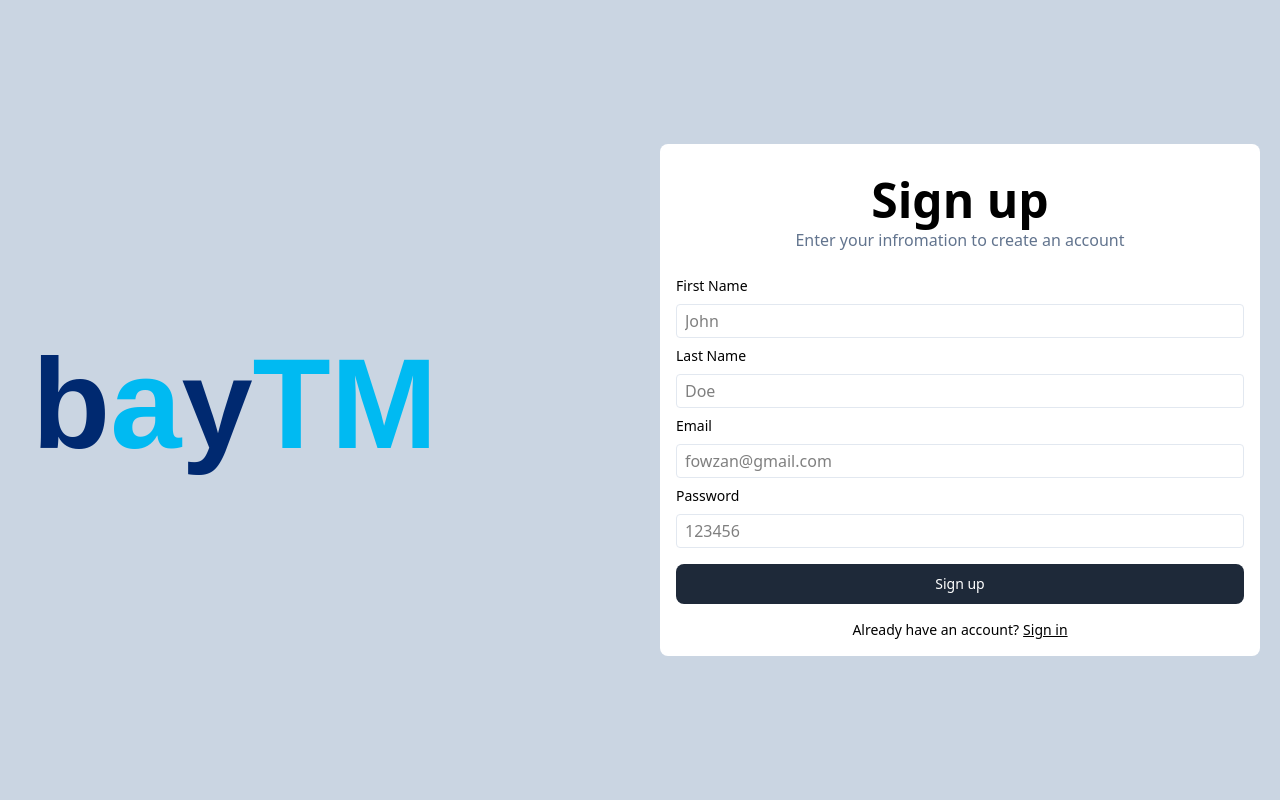
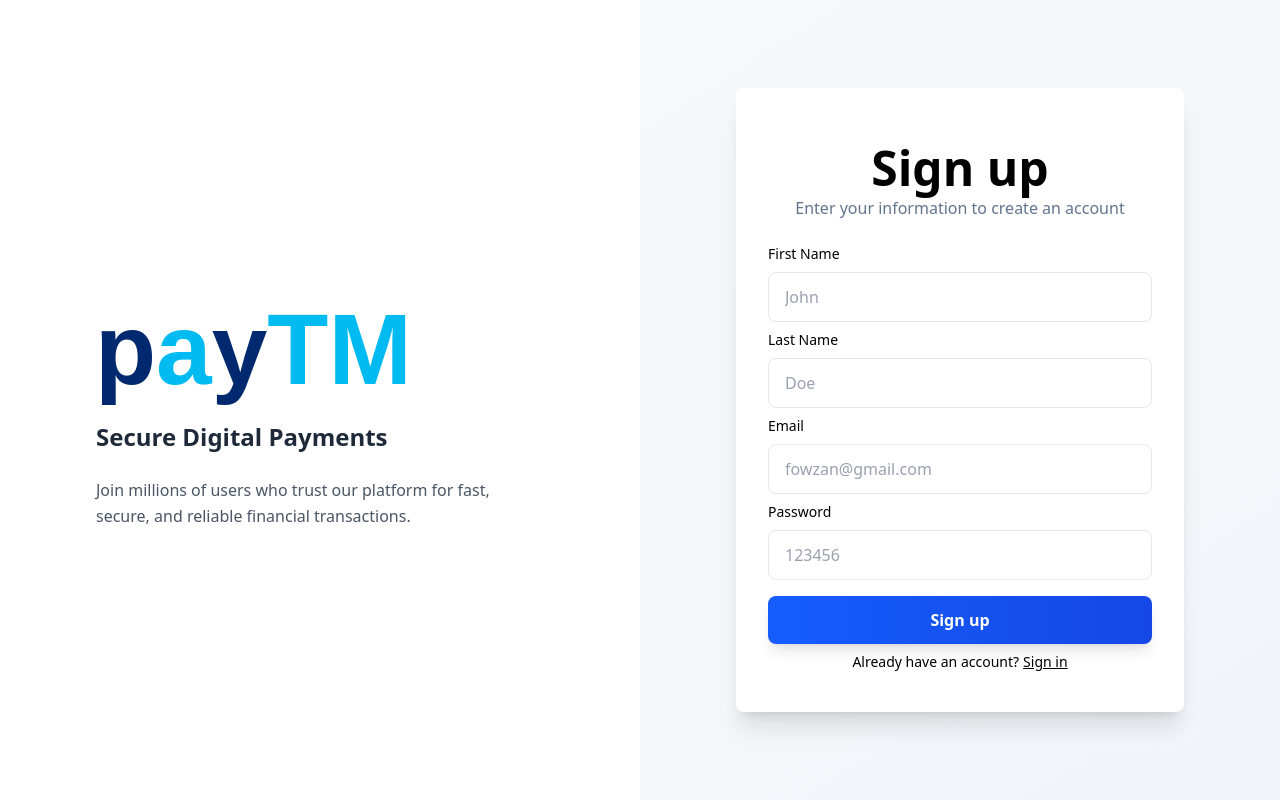
Before and after one commit to fowzan2744/paytm-clone, a React (Vite) app in the folder frontend/: page / in a window 1280 px wide. Built offline with nearby package versions, Linux system fonts and the light colour scheme.

Commit message:
frontend beautification

```diff
--- a/frontend/src/components/Appbar.jsx
+++ b/frontend/src/components/Appbar.jsx
@@ -28,7 +28,27 @@ export const Appbar = () => {
 
   return (
     <div className="shadow h-16 flex justify-between items-center px-4 relative">
-      <div className="text-lg font-semibold">bayTM App</div>
+      <div className="text-center ">
+  <svg
+      className="w-20 h-10 sm:w-60 sm:h-24 md:w-80 md:h-28 lg:w-[250px] lg:h-[250px]"
+      viewBox="0 0 220 60"
+      fill="none"
+      xmlns="http://www.w3.org/2000/svg"
+    >
+      <text
+        x="10"
+        y="45"
+        fontFamily="Arial, sans-serif"
+        fontWeight="bold"
+        fontSize="40"
+      >
+        <tspan fill="#002970">p</tspan>
+        <tspan fill="#00baf2">a</tspan>
+        <tspan fill="#002970">y</tspan>
+        <tspan fill="#00baf2">TM</tspan>
+      </text>
+    </svg>
+    </div>
       <div className="flex items-center gap-3 relative">
         <div className="flex flex-col items-end mr-2">
           <span className="text-xs text-gray-500">Signed in as</span>
--- a/frontend/src/components/Button.jsx
+++ b/frontend/src/components/Button.jsx
@@ -1,3 +1,3 @@
 export function Button({label, onClick}) {
-    return <button onClick={onClick} type="button" class=" w-full text-white bg-gray-800 hover:bg-gray-900 focus:outline-none focus:ring-4 focus:ring-gray-300 font-medium rounded-lg text-sm px-5 py-2.5 me-2 mb-2">{label}</button>
+    return <button onClick={onClick} type="button"  className="w-full bg-gradient-to-r from-blue-600 to-blue-700 hover:from-blue-700 hover:to-blue-800 text-white font-semibold py-3 px-4 rounded-lg transition-all duration-200 shadow-lg hover:shadow-xl transform hover:translate-y-[-1px]">{label}</button>
 }
--- a/frontend/src/components/Heading.jsx
+++ b/frontend/src/components/Heading.jsx
@@ -1,5 +1,5 @@
 export function Heading({label}){
-    return <div className="font-bold text-5xl pt-6">
+    return <div className="font-bold text-5xl pt-6 text-center ">
     {label}
     </div>
 }
--- a/frontend/src/components/InputBox.jsx
+++ b/frontend/src/components/InputBox.jsx
@@ -4,6 +4,6 @@ export function InputBox({label, placeholder, onChange}) {
     <div className="text-sm font-medium text-left py-2">
         {label}
     </div>
-    <input onChange={onChange} placeholder={placeholder} className="w-full px-2 py-1 border rounded border-slate-200" />
+    <input onChange={onChange} placeholder={placeholder} className="w-full px-4 py-3 border border-gray-200 rounded-lg focus:ring-2 focus:ring-blue-500 focus:border-transparent outline-none transition-all duration-200 text-gray-900 placeholder-gray-400"/>
     </div>
 }
--- a/frontend/src/components/SubHeading.jsx
+++ b/frontend/src/components/SubHeading.jsx
@@ -1,5 +1,5 @@
 export function SubHeading({label}) {
-    return <div className="text-slate-500 text-md pt-1 px-4 pb-4">
+    return <div className="text-slate-500 text-md pt-1 px-4 pb-4 text-center">
     {label}
     </div>
 }
--- a/frontend/src/components/Users.jsx
+++ b/frontend/src/components/Users.jsx
@@ -41,7 +41,7 @@ function User({user}) {
                     {user.firstName[0]}
                 </div>
             </div>
-            <div className="flex flex-col justify-center h-ful">
+            <div className="flex flex-col justify-center h-ful text-xl font-light underline">
                 <div>
                     {user.firstName} {user.lastName}
                 </div>
--- a/frontend/src/pages/Signin.jsx
+++ b/frontend/src/pages/Signin.jsx
@@ -13,20 +13,42 @@ export const Signin = () => {
     const [password, setPassword] = useState("");
 
     const navigate = useNavigate();
-    return <div className="bg-slate-300 h-screen grid grid-cols-2 justify-center items-center  ">
-        <div className=" flex justify-center items-center">
-    <svg width="1000" height="250" viewBox="0 0 200 60" fill="none" xmlns="http://www.w3.org/2000/svg">
-      <text x="10" y="45" fontFamily="Arial, sans-serif" fontWeight="bold" fontSize="40">
-        <tspan fill="#002970">b</tspan>
+    return <div className="min-h-screen bg-gradient-to-br from-slate-50 to-slate-100 flex flex-col lg:flex-row">
+
+      <div className="flex justify-center items-center p-8 lg:w-1/2 bg-white flex-row lg:flex-col  ">
+  <div className="text-center ">
+  <svg
+      className="w-40 h-16 sm:w-60 sm:h-24 md:w-80 md:h-28 lg:w-[500px] lg:h-[150px]"
+      viewBox="0 0 200 60"
+      fill="none"
+      xmlns="http://www.w3.org/2000/svg"
+    >
+      <text
+        x="10"
+        y="45"
+        fontFamily="Arial, sans-serif"
+        fontWeight="bold"
+        fontSize="40"
+      >
+        <tspan fill="#002970">p</tspan>
         <tspan fill="#00baf2">a</tspan>
         <tspan fill="#002970">y</tspan>
         <tspan fill="#00baf2">TM</tspan>
       </text>
     </svg>
-  </div>
+    </div>
+          <div className="max-w-md mx-auto text-gray-600">
+            <h2 className="text-2xl font-semibold text-gray-800 mb-6">
+              Secure Digital Payments
+            </h2>
+            <p className="text-base leading-relaxed">
+              Join millions of users who trust our platform for fast, secure, and reliable financial transactions.
+            </p>
+          </div>
+    </div>
 
-    <div className="flex flex-col justify-center items-center ">
-    <div className="rounded-lg bg-white w-150 text-center p-2 h-max px-4">
+    <div className="flex justify-center items-center p-4 lg:w-1/2">
+    <div className="bg-white w-full max-w-md rounded-lg shadow-xl p-6 md:p-8">
         <Heading label={"Sign in"} />
         <SubHeading label={"Enter your credentials to access your account"} />
         <InputBox  onChange={e => {
@@ -36,14 +58,35 @@ export const Signin = () => {
         setPassword(e.target.value);
         }} placeholder="123456" label={"Password"} />
         <div className="pt-4">
-        <Button onClick={async () => {
-            const response = await axios.post("https://paytm-clone-backend-d7xc.onrender.com/api/v1/user/signin", {
-            email,
-            password,
-            });
-            localStorage.setItem("token", response.data.token)
-            navigate("/dashboard")
-        }} label={"Sign in"} />
+       <Button
+  onClick={async () => {
+    try {
+      const response = await axios.post(
+        "https://paytm-clone-backend-d7xc.onrender.com/api/v1/user/signin",
+        {
+          email,
+          password,
+        }
+      );
+
+      localStorage.setItem("token", response.data.token);
+      navigate("/dashboard");
+    } catch (error) {
+     if (
+        error.response &&
+        error.response.data &&
+        error.response.data.message === "Error while logging in"
+      ) {
+        alert("Invalid credentials. Please try again.");
+      } else {
+        alert("Sign in failed. Please try again.");
+        console.error(error);
+          }
+        }
+      }}
+      label="Sign in"
+    />
+
         </div>
         <BottomWarning label={"Don't have an account?"} buttonText={"Sign up"} to={"/signup"} />
     </div>
--- a/frontend/src/pages/Signup.jsx
+++ b/frontend/src/pages/Signup.jsx
@@ -1,11 +1,11 @@
-import { useState } from "react"
-import { BottomWarning } from "../components/BottomWarning"
-import { Button } from "../components/Button"
-import { Heading } from "../components/Heading"
-import { InputBox } from "../components/InputBox"
-import { SubHeading } from "../components/SubHeading"
+import { useState } from "react";
+import { BottomWarning } from "../components/BottomWarning";
+import { Button } from "../components/Button";
+import { Heading } from "../components/Heading";
+import { InputBox } from "../components/InputBox";
+import { SubHeading } from "../components/SubHeading";
 import axios from "axios";
-import { useNavigate } from "react-router-dom"
+import { useNavigate } from "react-router-dom";
 
 export const Signup = () => {
   const [firstName, setFirstName] = useState("");
@@ -14,50 +14,108 @@ export const Signup = () => {
   const [password, setPassword] = useState("");
   const navigate = useNavigate();
 
-    return <div className="bg-slate-300 h-screen grid grid-cols-2 justify-center">
-
-       <div className=" flex justify-center items-center">
-    <svg width="1000" height="250" viewBox="0 0 200 60" fill="none" xmlns="http://www.w3.org/2000/svg">
-      <text x="10" y="45" fontFamily="Arial, sans-serif" fontWeight="bold" fontSize="40">
-        <tspan fill="#002970">b</tspan>
+  return (
+    <div className="min-h-screen bg-gradient-to-br from-slate-50 to-slate-100 flex flex-col lg:flex-row">
+      <div className="flex justify-center items-center p-8 lg:w-1/2 bg-white flex-row lg:flex-col  ">
+  <div className="text-center ">
+  <svg
+      className="w-40 h-16 sm:w-60 sm:h-24 md:w-80 md:h-28 lg:w-[500px] lg:h-[150px]"
+      viewBox="0 0 200 60"
+      fill="none"
+      xmlns="http://www.w3.org/2000/svg"
+    >
+      <text
+        x="10"
+        y="45"
+        fontFamily="Arial, sans-serif"
+        fontWeight="bold"
+        fontSize="40"
+      >
+        <tspan fill="#002970">p</tspan>
         <tspan fill="#00baf2">a</tspan>
         <tspan fill="#002970">y</tspan>
         <tspan fill="#00baf2">TM</tspan>
       </text>
     </svg>
     </div>
+          <div className="max-w-md mx-auto text-gray-600">
+            <h2 className="text-2xl font-semibold text-gray-800 mb-6">
+              Secure Digital Payments
+            </h2>
+            <p className="text-base leading-relaxed">
+              Join millions of users who trust our platform for fast, secure, and reliable financial transactions.
+            </p>
+          </div>
+        </div>
 
-    <div className="flex flex-col justify-center items-center align-bottom">
 
-    <div className="rounded-lg bg-white w-150 text-center p-2 h-max px-4">
+
+      {/* Form section */}
+      <div className="flex justify-center items-center p-4 lg:w-1/2">
+        <div className="bg-white w-full max-w-md rounded-lg shadow-xl p-6 md:p-8">
           <Heading label={"Sign up"} />
-        <SubHeading label={"Enter your infromation to create an account"} />
-        <InputBox onChange={e => {
-        setFirstName(e.target.value);
-        }} placeholder="John" label={"First Name"} />
-        <InputBox onChange={(e) => {
-        setLastName(e.target.value);
-        }} placeholder="Doe" label={"Last Name"} />
-        <InputBox onChange={e => {
-        setEmail(e.target.value);
-        }} placeholder="fowzan@gmail.com" label={"Email"} />
-        <InputBox onChange={(e) => {
-        setPassword(e.target.value)
-        }} placeholder="123456" label={"Password"} />
+          <SubHeading label={"Enter your information to create an account"} />
+
+          <InputBox
+            onChange={(e) => setFirstName(e.target.value)}
+            placeholder="John"
+            label={"First Name"}
+          />
+          <InputBox
+            onChange={(e) => setLastName(e.target.value)}
+            placeholder="Doe"
+            label={"Last Name"}
+          />
+          <InputBox
+            onChange={(e) => setEmail(e.target.value)}
+            placeholder="fowzan@gmail.com"
+            label={"Email"}
+          />
+          <InputBox
+            onChange={(e) => setPassword(e.target.value)}
+            placeholder="123456"
+            label={"Password"}
+          />
           <div className="pt-4">
-        <Button onClick={async () => {
-            const response = await axios.post("https://paytm-clone-backend-d7xc.onrender.com/api/v1/user/signup", {
+            <Button
+  onClick={async () => {
+    try {
+      const response = await axios.post(
+        "https://paytm-clone-backend-d7xc.onrender.com/api/v1/user/signup",
+        {
           email,
           password,
           firstName,
           lastName,
-            });
-            localStorage.setItem("token", response.data.token)
-            navigate("/dashboard")
-        }} label={"Sign up"} />
+        }
+      );
+
+      localStorage.setItem("token", response.data.token);
+      navigate("/dashboard");
+    } catch (error) {
+      if (
+        error.response &&
+        error.response.data &&
+        error.response.data.message === "User already exists"
+      ) {
+        alert("User already exists. Please sign in.");
+      } else {
+        alert("Signup failed. Please try again.");
+        console.error(error); // optional: log error for debugging
+      }
+    }
+  }}
+  label="Sign up"
+/>
+
           </div>
-        <BottomWarning label={"Already have an account?"} buttonText={"Sign in"} to={"/signin"} />
+          <BottomWarning
+            label={"Already have an account?"}
+            buttonText={"Sign in"}
+            to={"/signin"}
+          />
         </div>
       </div>
     </div>
-}
+  );
+};
```
Lines whose indentation alone changed are shown as unchanged.
